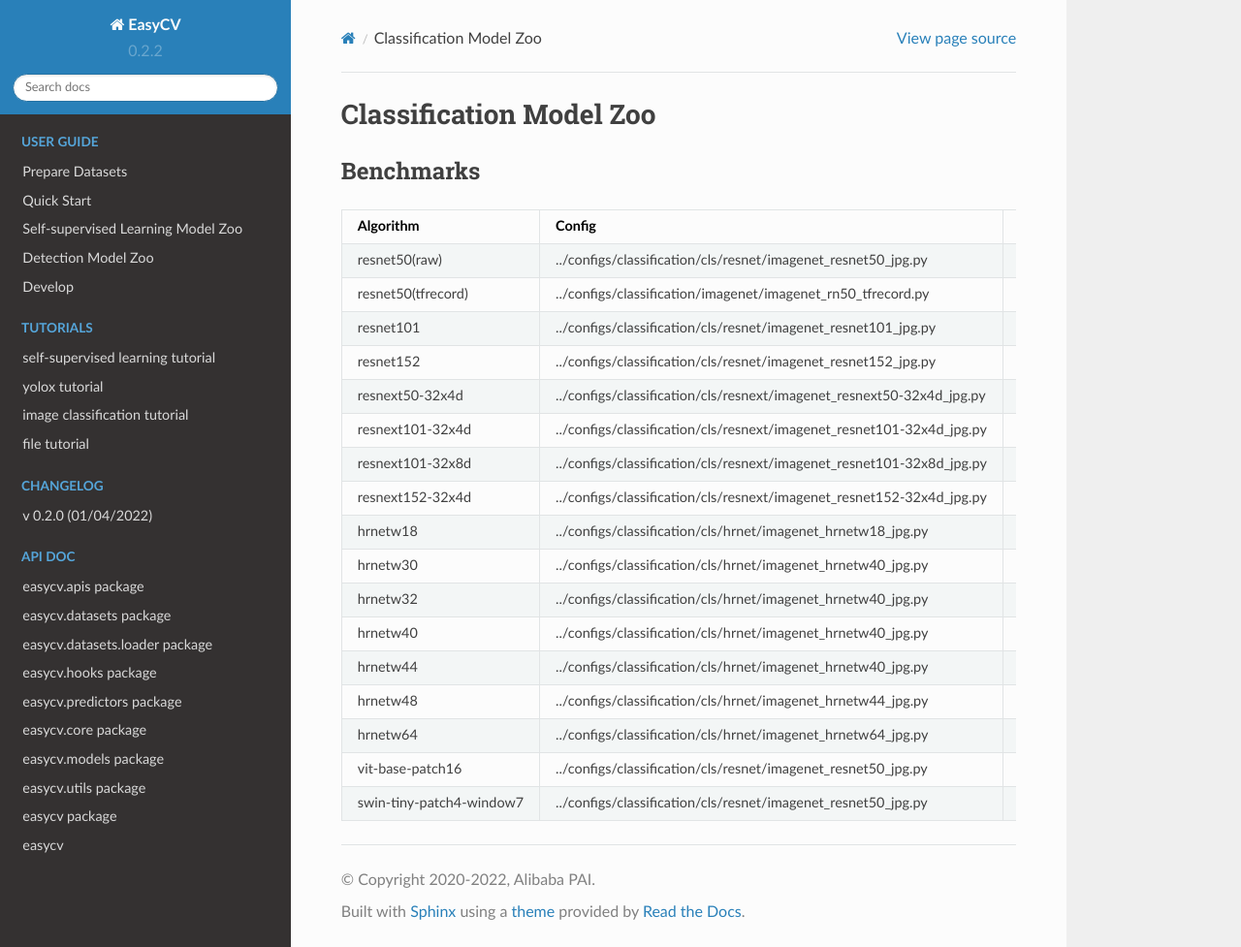
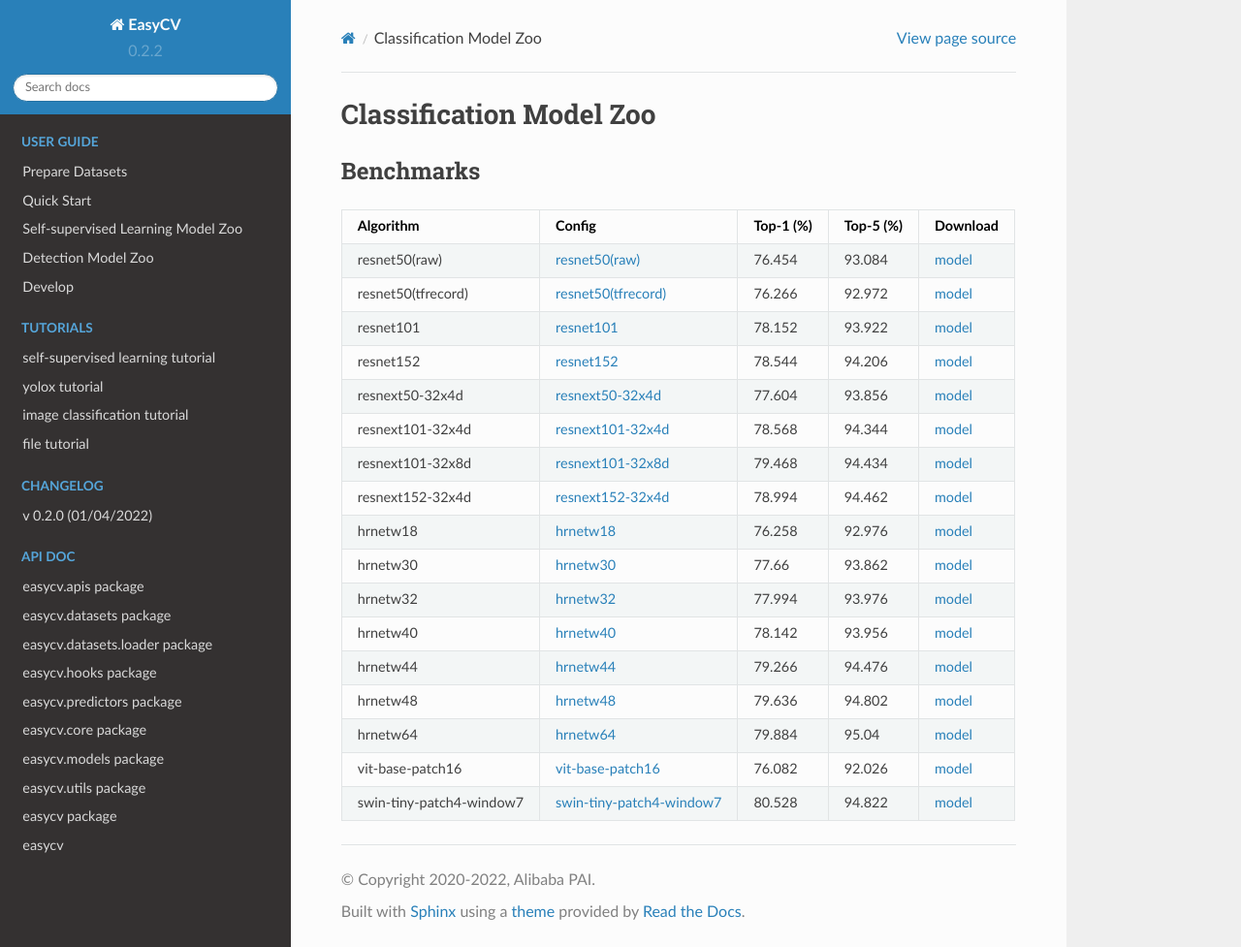
Before and after one commit to alibaba/EasyCV, a Sphinx documentation site: the page built from docs/source/model_zoo_cls.md, in a window 1280 px wide and 977 px high. Shown: the whole window at 97% size. Built offline with Sphinx 7.4.7 and the Read the Docs theme 2.0.0, drawn with Linux system fonts in a browser that asks for light colours; pages that are not in the unit, such as notebooks, are missing from menus.

Commit message:
fix modelzoo_cls

```diff
--- a/docs/source/model_zoo_cls.md
+++ b/docs/source/model_zoo_cls.md
@@ -4,20 +4,20 @@
 
 | Algorithm | Config                                           | Top-1 (%) | Top-5 (%) | Download                                                     |
 | --------- | ------------------------------------------------------------ | --------- | --------- | ------------------------------------------------------------ |
-| resnet50(raw) | ../configs/classification/cls/resnet/imagenet_resnet50_jpg.py | 76.454    | 93.084    | [model](http://easyvision-test.oss-cn-shanghai.aliyuncs.com/yunji.cjy/pretrain/resnet/resnet50/epoch_100.pth) |
-| resnet50(tfrecord) | ../configs/classification/imagenet/imagenet_rn50_tfrecord.py | 76.266    | 92.972    | [model](http://easyvision-test.oss-cn-shanghai.aliyuncs.com/yunji.cjy/pretrain/resnet/resnet50/epoch_100.pth) |
-| resnet101 | ../configs/classification/cls/resnet/imagenet_resnet101_jpg.py | 78.152    | 93.922    | [model](http://easyvision-test.oss-cn-shanghai.aliyuncs.com/yunji.cjy/pretrain/resnet/resnet101/epoch_100.pth) |
-| resnet152 | ../configs/classification/cls/resnet/imagenet_resnet152_jpg.py | 78.544    | 94.206    | [model](http://easyvision-test.oss-cn-shanghai.aliyuncs.com/yunji.cjy/pretrain/resnet/resnet152/epoch_100.pth) |
-| resnext50-32x4d | ../configs/classification/cls/resnext/imagenet_resnext50-32x4d_jpg.py | 77.604    | 93.856    | [model](http://easyvision-test.oss-cn-shanghai.aliyuncs.com/yunji.cjy/pretrain/resnext/resnet50/epoch_100.pth) |
-| resnext101-32x4d | ../configs/classification/cls/resnext/imagenet_resnet101-32x4d_jpg.py | 78.568    | 94.344    | [model](http://easyvision-test.oss-cn-shanghai.aliyuncs.com/yunji.cjy/pretrain/resnext/resnext50-32x4d/epoch_100.pth) |
-| resnext101-32x8d | ../configs/classification/cls/resnext/imagenet_resnet101-32x8d_jpg.py | 79.468    | 94.434    | [model](http://easyvision-test.oss-cn-shanghai.aliyuncs.com/yunji.cjy/pretrain/resnext/resnext101-32x8d/epoch_100.pth) |
-| resnext152-32x4d | ../configs/classification/cls/resnext/imagenet_resnet152-32x4d_jpg.py | 78.994    | 94.462    | [model](http://easyvision-test.oss-cn-shanghai.aliyuncs.com/yunji.cjy/pretrain/resnext/resnext152-32x4d/epoch_100.pth) |
-| hrnetw18 | ../configs/classification/cls/hrnet/imagenet_hrnetw18_jpg.py | 76.258    | 92.976    | [model](http://easyvision-test.oss-cn-shanghai.aliyuncs.com/yunji.cjy/pretrain/hrnet/hrnetw18/epoch_100.pth) |
-| hrnetw30 | ../configs/classification/cls/hrnet/imagenet_hrnetw40_jpg.py | 77.66    | 93.862    | [model](http://easyvision-test.oss-cn-shanghai.aliyuncs.com/yunji.cjy/pretrain/hrnet/hrnetw30/epoch_100.pth) |
-| hrnetw32 | ../configs/classification/cls/hrnet/imagenet_hrnetw40_jpg.py | 77.994    | 93.976    | [model](http://easyvision-test.oss-cn-shanghai.aliyuncs.com/yunji.cjy/pretrain/hrnet/hrnetw32/epoch_100.pth) |
-| hrnetw40 | ../configs/classification/cls/hrnet/imagenet_hrnetw40_jpg.py | 78.142    | 93.956    | [model](http://easyvision-test.oss-cn-shanghai.aliyuncs.com/yunji.cjy/pretrain/hrnet/hrnetw40/epoch_100.pth) |
-| hrnetw44 | ../configs/classification/cls/hrnet/imagenet_hrnetw40_jpg.py | 79.266    | 94.476    | [model](http://easyvision-test.oss-cn-shanghai.aliyuncs.com/yunji.cjy/pretrain/hrnet/hrnetw44/epoch_100.pth) |
-| hrnetw48 | ../configs/classification/cls/hrnet/imagenet_hrnetw44_jpg.py | 79.636    | 94.802    | [model](http://easyvision-test.oss-cn-shanghai.aliyuncs.com/yunji.cjy/pretrain/hrnet/hrnetw48/epoch_100.pth) |
-| hrnetw64 | ../configs/classification/cls/hrnet/imagenet_hrnetw64_jpg.py | 79.884    | 95.04    | [model](http://easyvision-test.oss-cn-shanghai.aliyuncs.com/yunji.cjy/pretrain/resnet/hrnetw64/epoch_100.pth) |
-| vit-base-patch16 | ../configs/classification/cls/resnet/imagenet_resnet50_jpg.py | 76.082    | 92.026    | [model](http://easyvision-test.oss-cn-shanghai.aliyuncs.com/yunji.cjy/pretrain/vit/vit-base-patch16/epoch_300.pth) |
-| swin-tiny-patch4-window7 | ../configs/classification/cls/resnet/imagenet_resnet50_jpg.py | 80.528    | 94.822    | [model](http://easyvision-test.oss-cn-shanghai.aliyuncs.com/yunji.cjy/pretrain/swint/swin-tiny-patch4-window7/epoch_300.pth) |
+| resnet50(raw) | [resnet50(raw)](../../configs/classification/cls/resnet/imagenet_resnet50_jpg.py) | 76.454    | 93.084    | [model](http://easyvision-test.oss-cn-shanghai.aliyuncs.com/yunji.cjy/pretrain/resnet/resnet50/epoch_100.pth) |
+| resnet50(tfrecord) | [resnet50(tfrecord)](../../configs/classification/imagenet/imagenet_rn50_tfrecord.py) | 76.266    | 92.972    | [model](http://easyvision-test.oss-cn-shanghai.aliyuncs.com/yunji.cjy/pretrain/resnet/resnet50/epoch_100.pth) |
+| resnet101 | [resnet101](../../configs/classification/cls/resnet/imagenet_resnet101_jpg.py) | 78.152    | 93.922    | [model](http://easyvision-test.oss-cn-shanghai.aliyuncs.com/yunji.cjy/pretrain/resnet/resnet101/epoch_100.pth) |
+| resnet152 | [resnet152](../../configs/classification/cls/resnet/imagenet_resnet152_jpg.py) | 78.544    | 94.206    | [model](http://easyvision-test.oss-cn-shanghai.aliyuncs.com/yunji.cjy/pretrain/resnet/resnet152/epoch_100.pth) |
+| resnext50-32x4d | [resnext50-32x4d](../../configs/classification/cls/resnext/imagenet_resnext50-32x4d_jpg.py) | 77.604    | 93.856    | [model](http://easyvision-test.oss-cn-shanghai.aliyuncs.com/yunji.cjy/pretrain/resnext/resnet50/epoch_100.pth) |
+| resnext101-32x4d | [resnext101-32x4d](../../configs/classification/cls/resnext/imagenet_resnext101-32x4d_jpg.py) | 78.568    | 94.344    | [model](http://easyvision-test.oss-cn-shanghai.aliyuncs.com/yunji.cjy/pretrain/resnext/resnext50-32x4d/epoch_100.pth) |
+| resnext101-32x8d | [resnext101-32x8d](../../configs/classification/cls/resnext/imagenet_resnext101-32x8d_jpg.py) | 79.468    | 94.434    | [model](http://easyvision-test.oss-cn-shanghai.aliyuncs.com/yunji.cjy/pretrain/resnext/resnext101-32x8d/epoch_100.pth) |
+| resnext152-32x4d | [resnext152-32x4d](../../configs/classification/cls/resnext/imagenet_resnext152-32x4d_jpg.py) | 78.994    | 94.462    | [model](http://easyvision-test.oss-cn-shanghai.aliyuncs.com/yunji.cjy/pretrain/resnext/resnext152-32x4d/epoch_100.pth) |
+| hrnetw18 | [hrnetw18](../../configs/classification/cls/hrnet/imagenet_hrnetw18_jpg.py) | 76.258    | 92.976    | [model](http://easyvision-test.oss-cn-shanghai.aliyuncs.com/yunji.cjy/pretrain/hrnet/hrnetw18/epoch_100.pth) |
+| hrnetw30 | [hrnetw30](../../configs/classification/cls/hrnet/imagenet_hrnetw30_jpg.py) | 77.66    | 93.862    | [model](http://easyvision-test.oss-cn-shanghai.aliyuncs.com/yunji.cjy/pretrain/hrnet/hrnetw30/epoch_100.pth) |
+| hrnetw32 | [hrnetw32](../../configs/classification/cls/hrnet/imagenet_hrnetw32_jpg.py) | 77.994    | 93.976    | [model](http://easyvision-test.oss-cn-shanghai.aliyuncs.com/yunji.cjy/pretrain/hrnet/hrnetw32/epoch_100.pth) |
+| hrnetw40 | [hrnetw40](../../configs/classification/cls/hrnet/imagenet_hrnetw40_jpg.py) | 78.142    | 93.956    | [model](http://easyvision-test.oss-cn-shanghai.aliyuncs.com/yunji.cjy/pretrain/hrnet/hrnetw40/epoch_100.pth) |
+| hrnetw44 | [hrnetw44](../../configs/classification/cls/hrnet/imagenet_hrnetw44_jpg.py) | 79.266    | 94.476    | [model](http://easyvision-test.oss-cn-shanghai.aliyuncs.com/yunji.cjy/pretrain/hrnet/hrnetw44/epoch_100.pth) |
+| hrnetw48 | [hrnetw48](../../configs/classification/cls/hrnet/imagenet_hrnetw48_jpg.py) | 79.636    | 94.802    | [model](http://easyvision-test.oss-cn-shanghai.aliyuncs.com/yunji.cjy/pretrain/hrnet/hrnetw48/epoch_100.pth) |
+| hrnetw64 | [hrnetw64](../../configs/classification/cls/hrnet/imagenet_hrnetw64_jpg.py) | 79.884    | 95.04    | [model](http://easyvision-test.oss-cn-shanghai.aliyuncs.com/yunji.cjy/pretrain/resnet/hrnetw64/epoch_100.pth) |
+| vit-base-patch16 | [vit-base-patch16](../../configs/classification/cls/vit/imagenet_vit_base_patch16_224_jpg.py) | 76.082    | 92.026    | [model](http://easyvision-test.oss-cn-shanghai.aliyuncs.com/yunji.cjy/pretrain/vit/vit-base-patch16/epoch_300.pth) |
+| swin-tiny-patch4-window7 | [swin-tiny-patch4-window7](../../configs/classification/cls/swint/imagenet_swin_tiny_patch4_window7_224_jpg.py) | 80.528    | 94.822    | [model](http://easyvision-test.oss-cn-shanghai.aliyuncs.com/yunji.cjy/pretrain/swint/swin-tiny-patch4-window7/epoch_300.pth) |
```
